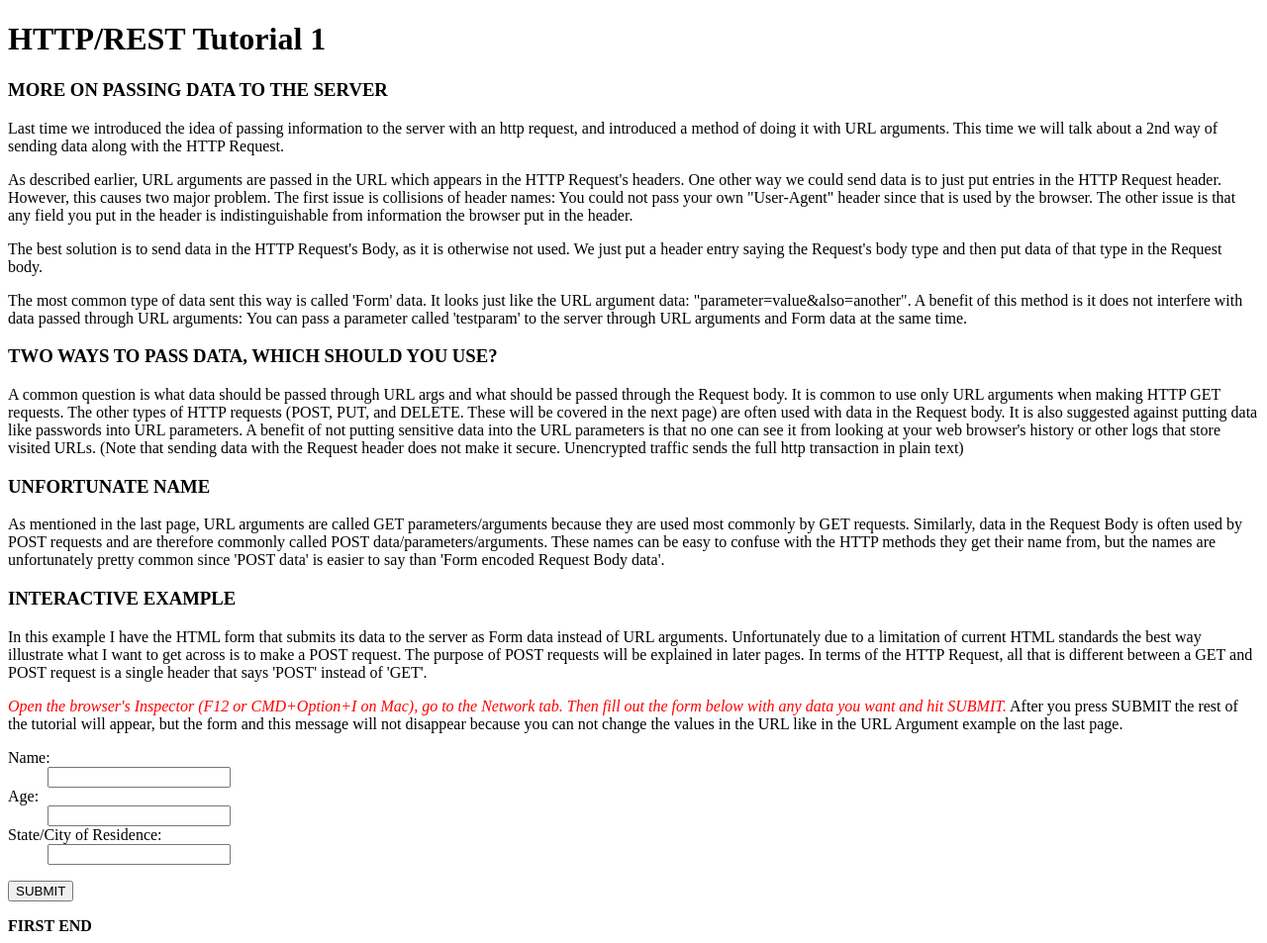
After one commit to diamondman/http-rest-tutorial, a Flask app: template templates/tutorial_4.html in a window 1280 px wide. The commit adds this page. Shown: the whole page at 99% size. Run offline with Flask 2, Linux system fonts and the light colour scheme; the template is opened without the code that fills it: most values are stand-ins (such as "Sample title", 1, 10 or a date in 2020).

Commit message:
Added tutorial page 4. Fixed some spelling.

```diff
--- a/templates/layout.html
+++ b/templates/layout.html
@@ -9,6 +9,7 @@
   <head>
     <title>Plant Tracker 9001</title>
     <link rel=stylesheet type=text/css href="{{ url_for('static', filename='style.css') }}">
+    {% block head %}{% endblock %}
   </head>
   <body>
     <h1>Plant Tracker 9001</h1>
--- a/templates/plant.html
+++ b/templates/plant.html
@@ -1,6 +1,5 @@
 {% extends "layout.html" %}
-{% block body %}
-
+{% block head %}
 <script>
   function delete_plant() {
       if(confirm("Are you sure you want to delete this plant?")){
@@ -16,7 +15,9 @@
       }
   }
 </script>
+{% endblock %}
 
+{% block body %}
 <a href="/plant"> <== back </a>
 
 {% include "plant_description.html" %}
--- a/templates/plant_edit.html
+++ b/templates/plant_edit.html
@@ -1,6 +1,5 @@
 {% extends "layout.html" %}
-{% block body %}
-
+{% block head %}
 <script>
   function update_plant() {
       if(confirm("Are you sure you want to update this plant?")){
@@ -22,8 +21,9 @@
       }
   }
 </script>
+{% endblock %}
 
-
+{% block body %}
 <a href="/plant/{{entry.id}}"> <== back </a>
 
 <form action="/plant" method="post" class="add-entry" name="update_plant_form">
--- a/templates/tutorial_1.html
+++ b/templates/tutorial_1.html
@@ -22,7 +22,7 @@
 
 <p>Messages in http can contain two main parts: <strong>Headers</strong>, and a <strong>Body</strong>. Headers are metadata: details about the message but not the actual payload of the message itself. The body is the actual document being sent.</p>
 
-<p>HTTP Requests contain only headers. These headers specify the URL and HTTP Method we are asking the web server to give us. </p>
+<p>HTTP Requests often contain only headers (we will go into what would be in a request body in page 4). These headers specify the URL and HTTP Method we are asking the web server to give us. </p>
 <p>HTTP Responses contain headers and a body. The Body is the content of a file (HTML, an image, etc). The headers describe the body, giving details like Status code (200 success, 404 file not found), and format of the body (is it html, or an image, etc).
 
   The response contained the HTML for this page, but the response contained something else too; metadata about the page called <strong>Headers</strong>. The request from the browser also contains headers, but these headers specify the url and HTTP Method we are asking the server for.</p>
--- a/templates/tutorial_3.html
+++ b/templates/tutorial_3.html
@@ -25,7 +25,7 @@
 {% block body %}
 <h3>PASSING DATA TO THE SERVER</h3>
 
-<p>A URL is supposed to specify a resource on a network. The most common way people use urls is treating them like file paths: folders delineated by '/' ending in a file name. There is no requirement that URLS operate strictly on this format beyond the slashes in http:// and the slash after the server's name. Using URLs as strict file hierarchys limits a lot of our flexibility with specifying resources; not all attributes of a resource can be specified hierarchically in any meaningful way.</p>
+<p>A URL is supposed to specify a resource on a network. The most common way people use URLs is treating them like file paths: folders delineated by '/' ending in a file name. There is no requirement that URLS operate strictly on this format beyond the slashes in http:// and the slash after the server's name. Using URLs as strict file hierarchies limits a lot of our flexibility with specifying resources; not all attributes of a resource can be specified hierarchically in any meaningful way.</p>
 
 <p>For example, say we are on www.mystore.com looking at a pink and black polkadot umbrella with a carrying case. We could have some url like http://mystore.com/products/umbrella/with-case/polkadot/pink/black. But if we treated the words between the slashes as folders, this ordering is arbitrary and an equally valid URL could be http://mystore.com/products/pink/black/polkadot/umbrella/with-case. With the URL treated as a file path, all these attributes need to be provided, and in the right order.</p>
 
@@ -40,7 +40,7 @@
 
 <p>This URL is completely valid and specifies arguments at the end. This whole URL is placed in the HTTP Request header for the web server to interpret. The syntax for the arguments has surprisingly simple rules:</p>
 <ul>
-  <li>Start with a hierarchial URL (http://www.mysite.com/search). This is the 'path' part of the URL.</li>
+  <li>Start with a hierarchical URL (http://www.mysite.com/search). This is the 'path' part of the URL.</li>
   <li>Switch from specifying a path to specifying arguments with a question mark (?).</li>
   <li>Follow the question mark with key=value pairs delineated with the ampersand (&). Example: age=24&gender=male&state=California</li>
 </ul>
@@ -95,7 +95,7 @@
 
 <h3>WHERE ARE URL ARGUMENTS USED?</h3>
 <p>Short answer: everywhere.<br>
-  <em class="tut_action">Go to google and do a search, then check the URL.</em> Google passes all sorts of information to their server with URL arguments, as do tons of sites. Keep a look out at the URL of pages you visit throughout the day and see what the site is sending. It is possible to mess with poorly designed sites by modifying the arguments in ways the designers did not anticipate.</p>
+  <em class="tut_action">Go to Google and do a search, then check the URL.</em> Google passes all sorts of information to their server with URL arguments, as do tons of sites. Keep a look out at the URL of pages you visit throughout the day and see what the site is sending. It is possible to mess with poorly designed sites by modifying the arguments in ways the designers did not anticipate.</p>
 
 <h3>CLOSING</h3>
 <p>After reading this you should be able to read and write arguments from and to URLs.<br> That is pretty much all I was going for.<br> It should also be clear that the http server is capable of producing different html based on these arguments.</p>
--- /dev/null
+++ b/templates/tutorial_4.html
@@ -0,0 +1,80 @@
+{% extends "tutorial_layout.html" %}
+{% block body %}
+
+<h3>MORE ON PASSING DATA TO THE SERVER</h3>
+
+<p>Last time we introduced the idea of passing information to the server with an http request, and introduced a method of doing it with URL arguments. This time we will talk about a 2nd way of sending data along with the HTTP Request.</p>
+
+<p>As described earlier, URL arguments are passed in the URL which appears in the HTTP Request's headers. One other way we could send data is to just put entries in the HTTP Request header. However, this causes two major problem. The first issue is collisions of header names: You could not pass your own "User-Agent" header since that is used by the browser. The other issue is that any field you put in the header is indistinguishable from information the browser put in the header.</p>
+
+<p>The best solution is to send data in the HTTP Request's Body, as it is otherwise not used. We just put a header entry saying the Request's body type and then put data of that type in the Request body.</p>
+
+<p>The most common type of data sent this way is called 'Form' data. It looks just like the URL argument data: "parameter=value&amp;also=another". A benefit of this method is it does not interfere with data passed through URL arguments: You can pass a parameter called 'testparam' to the server through URL arguments and Form data at the same time.</p>
+
+<h3>TWO WAYS TO PASS DATA, WHICH SHOULD YOU USE?</h3>
+
+<p>A common question is what data should be passed through URL args and what should be passed through the Request body. It is common to use only URL arguments when making HTTP GET requests. The other types of HTTP requests (POST, PUT, and DELETE. These will be covered in the next page) are often used with data in the Request body. It is also suggested against putting data like passwords into URL parameters. A benefit of not putting sensitive data into the URL parameters is that no one can see it from looking at your web browser's history or other logs that store visited URLs. (Note that sending data with the Request header does not make it secure. Unencrypted traffic sends the full http transaction in plain text)</p>
+
+<h3>UNFORTUNATE NAME</h3>
+<p>As mentioned in the last page, URL arguments are called GET parameters/arguments because they are used most commonly by GET requests. Similarly, data in the Request Body is often used by POST requests and are therefore commonly called POST data/parameters/arguments. These names can be easy to confuse with the HTTP methods they get their name from, but the names are unfortunately pretty common since 'POST data' is easier to say than 'Form encoded Request Body data'.</p>
+
+<h3>INTERACTIVE EXAMPLE</h3>
+
+<p>In this example I have the HTML form that submits its data to the server as Form data instead of URL arguments. Unfortunately due to a limitation of current HTML standards the best way illustrate what I want to get across is to make a POST request. The purpose of POST requests will be explained in later pages. In terms of the HTTP Request, all that is different between a GET and POST request is a single header that says 'POST' instead of 'GET'.</p>
+
+<p><em class="tut_action">Open the browser's Inspector (F12 or CMD+Option+I on Mac), go to the Network tab. Then fill out the form below with any data you want and hit SUBMIT.</em> After you press SUBMIT the rest of the tutorial will appear, but the form and this message will not disappear because you can not change the values in the URL like in the URL Argument example on the last page.</p>
+
+<p>
+  <form action="" method="POST">
+    <input type="hidden" name="submitted" value="yes"/>
+    <dl>
+      <dt>Name:</dt>
+      <dd><input type="text" name="firstname"/></dd>
+      <dt>Age:</dt>
+      <dd><input type="text" name="age"/></dd>
+      <dt>State/City of Residence:</dt>
+      <dd><input type="text" name="state"/></dd>
+    </dl>
+    <input type="submit" value="SUBMIT"/>
+  </form>
+</p>
+
+{% if request.form.get("submitted") == "yes" %}
+<hr/>
+<h3>THE REST OF THE TUTORIAL</h3>
+<p>Using the the FORM data sent with the HTTP Request's body, I can construct the following message on the Server and send it to you.</p>
+
+<p>Hello {{ request.form.get('firstname') or '[Subject Name Here]' }},<br>
+  Good job not dying for {{ request.form.get('age') or '[Subject Age Here]' }} years. It must be tough being {{ request.form.get('age') or '[Subject Age Here]' }} while living in {{ request.form.get('state') or '[Subject Location Here]' }}.</p>
+
+<p>In the network inspector you should see a POST request labeled '{{ tut_num }}' (That is the last part of the hierarchical URL). <em class="tut_action">Click the POST request labeled '{{ tut_num }}' in the Network Inspector.</em> In Chrome, Form data is shown in the Headers tab of the HTTP Request. In Firefox you have to go to the 'Params' tab of the HTTP Request.</p>
+
+<p><em class="tut_action">Check theFform data in the inspecter.</em> The Form data should be the same data you just entered, plus an additional field called 'submitted'. Google Chrome allows you to see the raw unformatted Request Body which is just the standard "key1=value1&amp;key2=value2" syntax. Check the raw Form data if you want.</p>
+
+<h3>HOW BROWSERS TREAT PAGES WITH FORM DATA</h3>
+<p>Usually when a HTTP request has Form data, it is being used to do an action beyond just fetching a resource. Because of this, refreshing such a page will often cause the browser to ask if you are sure you want to resubmit the Form data. <em class="tut_action">Refresh the page. Firefox should immediately give you the warning. For Chrome, I had to click in the URL bar and then hit CTRL+R for it to give me the message.</em> Now you know the meaning of This warning message most internet users bump into while refreshing a slow page after submitting an order online. </p>
+
+<h3>OTHER DATA CAN BE SENT IN THE REQUEST BODY</h3>
+<p>Form data is just one of the types of data that can be loaded into the HTTP Request Body, and is identified with the HTTP Request header Content-Type:application/x-www-form-urlencoded. Any data can be passed through the Request Body. Common alternatives to Form data are JSON and XML data. When you upload pictures to the internet, those pictures are loaded into a Request Header. HTTP even supports a Request Content-Type of 'multipart' which allows sending multiple distinct files at a time. Multipart Requests allow you to do things like upload multiple files at once.</p>
+
+<h3>REQUEST BODY DATA WITH cURL</h3>
+<p> Skip this if you are not interested. cURL can make HTTP requests with Request Body data pretty easily. The --data option allows you to specify what to send.</p>
+
+<p><code>curl -v --data "submitted=yes&amp;firstname={{ request.form.get('firstname') }}&amp;age={{ request.form.get('age') }}&amp;state={{ request.form.get('state') }}" http://{{request.host+request.path}}</code></p>
+
+<p>cURL sadly will not show you the Request body. If you are really interested in seeing the full http message look at <a href="http://superuser.com/questions/291424/how-do-you-display-post-data-with-curl">this thread's</a> post by Dori. Or you could look into using Wireshark to catch raw network packets.</p>
+
+<h3>CLOSING</h3>
+<p>There are two main ways to send data to a server with an HTTP Request: URL Arguments, and data loaded into the HTTP Request's body.<br>
+  URL Arguments are often called GET parameters.<br>
+  Data loaded into the Request body can be of any type and comes with a header saying what type of data it is.<br>
+  Request Body data is often Form encoded data (looks just like URL encoded data: key=value&amp;key=value).<br>
+  Request Body data is often called POST data.
+  Request Body data can be viewed with the Browser's inspector.
+</p>
+
+{% endif %}
+
+{% include "tutorial_nav.html" %}
+
+{% endblock %}
```
